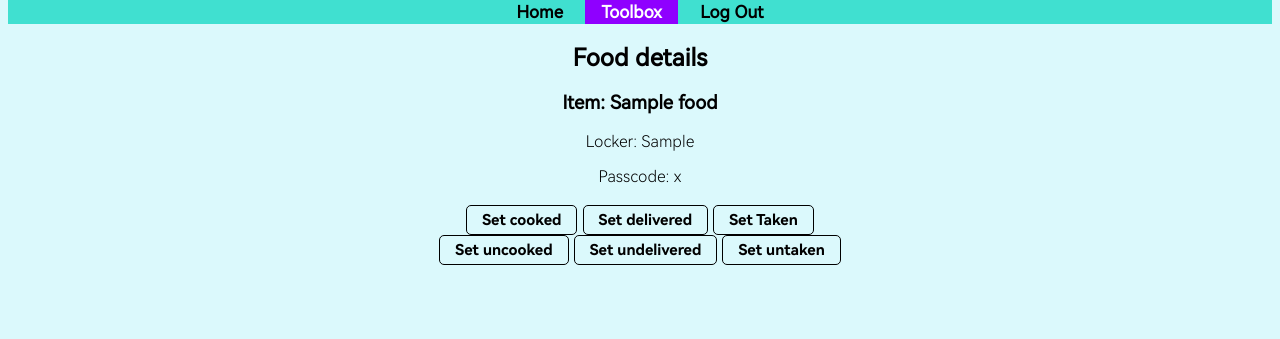
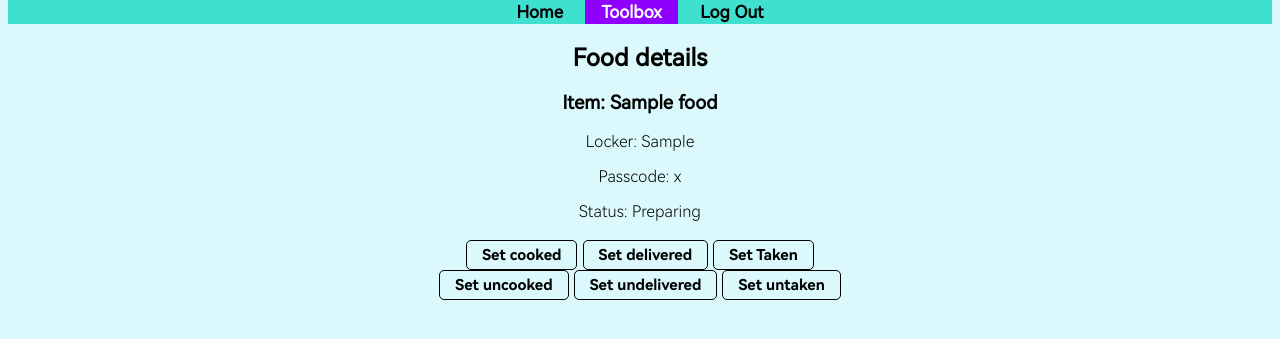
Before and after one commit to SMSOSS/tiferet, a PHP site: page /cpanel/tuner.php in a window 1280 px wide. Shown: the part 127-466 px from the top of the page. Run offline with PHP 8.4, Linux system fonts and the light colour scheme; the visitor is signed in with stand-in values (Sample User, id 1); tables that the repository leaves empty or names only in its code hold one stand-in row (values such as "Sample post").

Commit message:
tiferet: tuner: show food status
* better frame of mind
* also, refresh page every time a action has been made

Signed-off-by: Wiley Lau <henloboii@protonmail.ch>

```diff
--- a/cpanel/tuner.php
+++ b/cpanel/tuner.php
@@ -105,7 +105,7 @@ echo "welcome $username ! <br>";
 <?php
 include("../vars.php");
 
-$query = db_query("SELECT foodname, baseid, locker, password, location FROM food");
+$query = db_query("SELECT * FROM food");
 $qcount = db_num_rows($query);
 if ($qcount > 0) {
         $base = 0;
@@ -116,9 +116,21 @@ if ($qcount > 0) {
                 $locker = $row['locker'];
                 $food = $row['foodname'];
                 $pass = $row['password'];
+                $cook = $row['iscooked'];
+                $deliver = $row['isdeliver'];
+                $taken = $row['istaken'];
                 echo "<h3>Item: $food</h3>";
                 echo "<p>Locker: $locker</p>";
                 echo "<p>Passcode: $pass</p>";
+                if ($taken == 1){
+                        echo "<p>Status: Taken</p>";
+                } else if ($deliver == 1){
+                        echo "<p>Status: Delivered</p>";
+                } else if ($cook == 1){
+                        echo "<p>Status: Cooked </p>";
+                } else {
+                        echo "<p>Status: Preparing </p>";
+                }
                 echo "<form method='post'>";
                 echo "<input type='hidden' name='baseid' value='" . $row['baseid'] . "'>";
                 $cooked = "<input type='submit' value='Set cooked' name='cooked'>"; // feature set food as cooked
@@ -149,31 +161,37 @@ if (isset($_POST['cooked'])){
         $baseid = $_POST['baseid'];
         setStatus("iscooked", "1", "$baseid");
         echo "operation successful";
+        header('Location: /cpanel/tuner.php');
 }
 if (isset($_POST['delivered'])){
         $baseid = $_POST['baseid'];
         setStatus("isdeliver", "1", "$baseid");
         echo "operation successful";
+        header('Location: /cpanel/tuner.php');
 }
 if (isset($_POST['taken'])){
         $baseid = $_POST['baseid'];
         setStatus("istaken", "1", "$baseid");
         echo "operation successful";
+        header('Location: /cpanel/tuner.php');
 }
 if (isset($_POST['uncooked'])){
         $baseid = $_POST['baseid'];
         setStatus("iscooked", "0", "$baseid");
         echo "operation successful";
+        header('Location: /cpanel/tuner.php');
 }
 if (isset($_POST['undelivered'])){
         $baseid = $_POST['baseid'];
         setStatus("isdeliver", "0", "$baseid");
         echo "operation successful";
+        header('Location: /cpanel/tuner.php');
 }
 if (isset($_POST['untaken'])){
         $baseid = $_POST['baseid'];
         setStatus("istaken", "0", "$baseid");
         echo "operation successful";
+        header('Location: /cpanel/tuner.php');
 }
 ?>
 </p>
```
